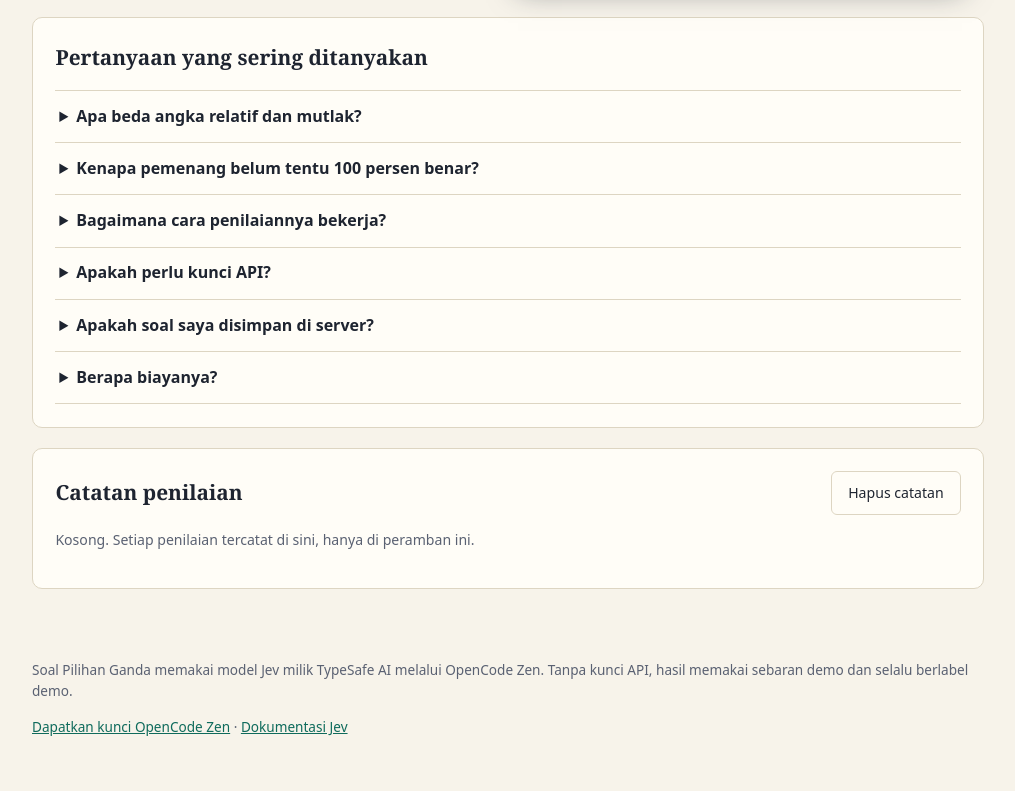
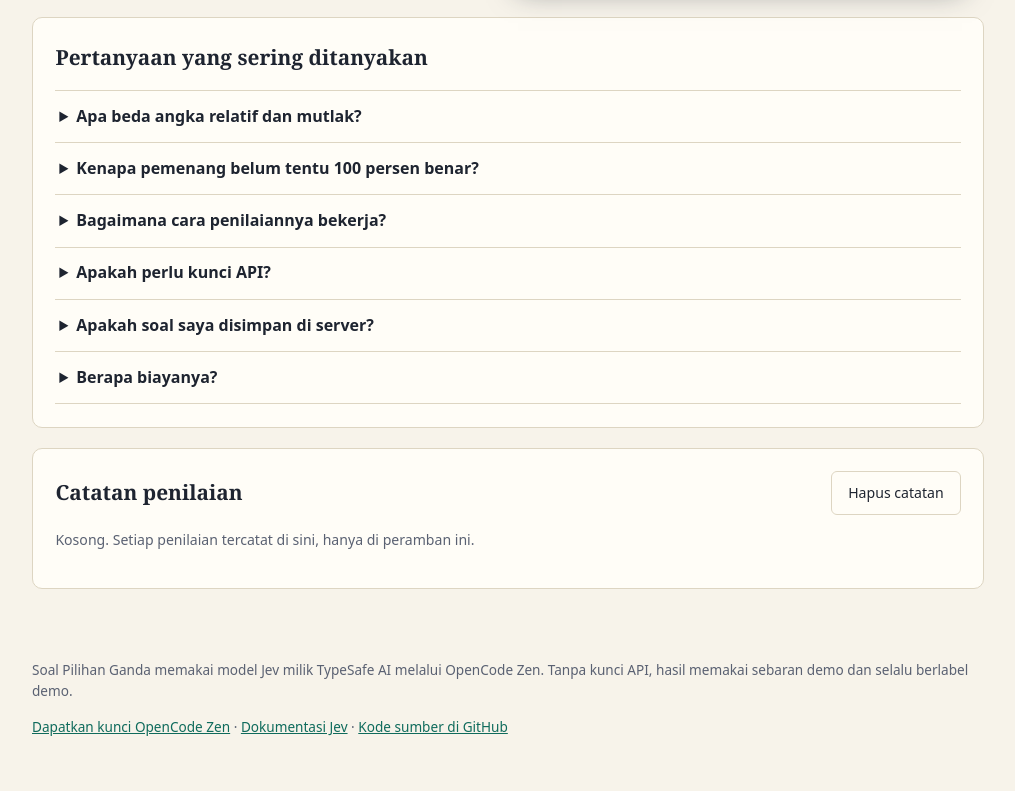
Before and after one commit to andrizre/contoh-jev, a website: page public/index.html in a window 1280 px wide. Shown: the part 995-1786 px from the top of the page, without its empty margins (132-1147 px from the left). Drawn offline with Linux system fonts and the light colour scheme; no server answers.

Commit message:
feat: tautan GitHub di footer

```diff
--- a/public/index.html
+++ b/public/index.html
@@ -139,7 +139,7 @@ try {
 <footer class="wrap foot">
   <p>Soal Pilihan Ganda memakai model Jev milik TypeSafe AI melalui OpenCode Zen. Tanpa kunci API,
     hasil memakai sebaran demo dan selalu berlabel demo.</p>
-  <p><a href="https://opencode.ai/zen">Dapatkan kunci OpenCode Zen</a> · <a href="https://thejevai.com/docs">Dokumentasi Jev</a></p>
+  <p><a href="https://opencode.ai/zen">Dapatkan kunci OpenCode Zen</a> · <a href="https://thejevai.com/docs">Dokumentasi Jev</a> · <a href="https://github.com/andrizre/contoh-jev">Kode sumber di GitHub</a></p>
 </footer>
 
 <script src="app.js"></script>
```
